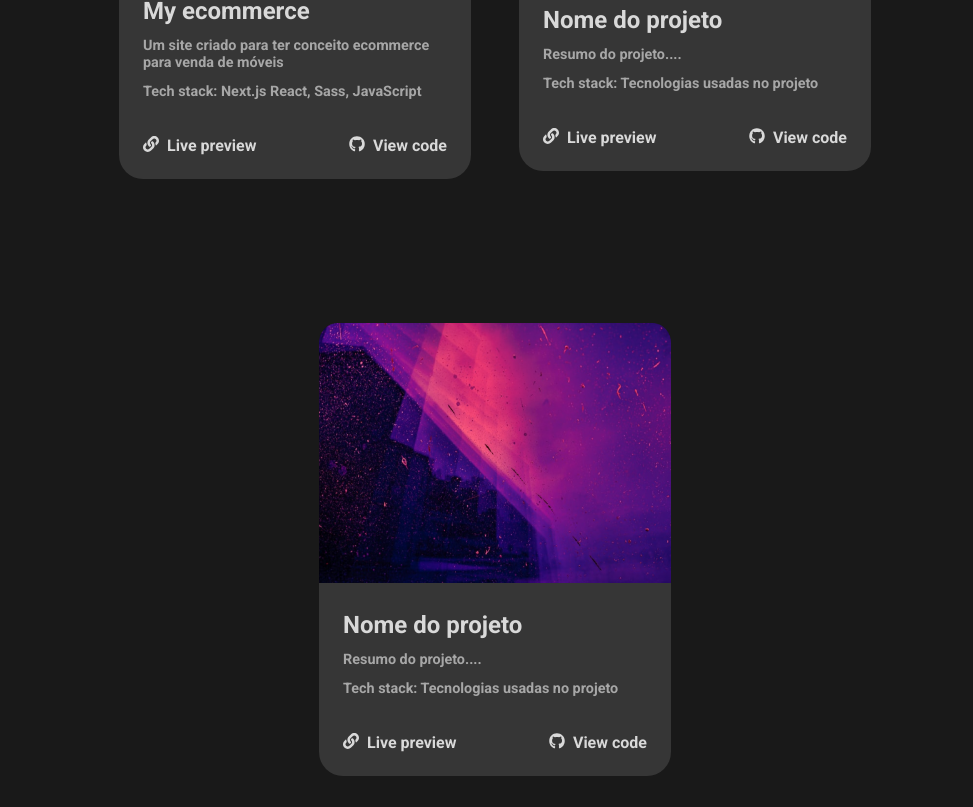
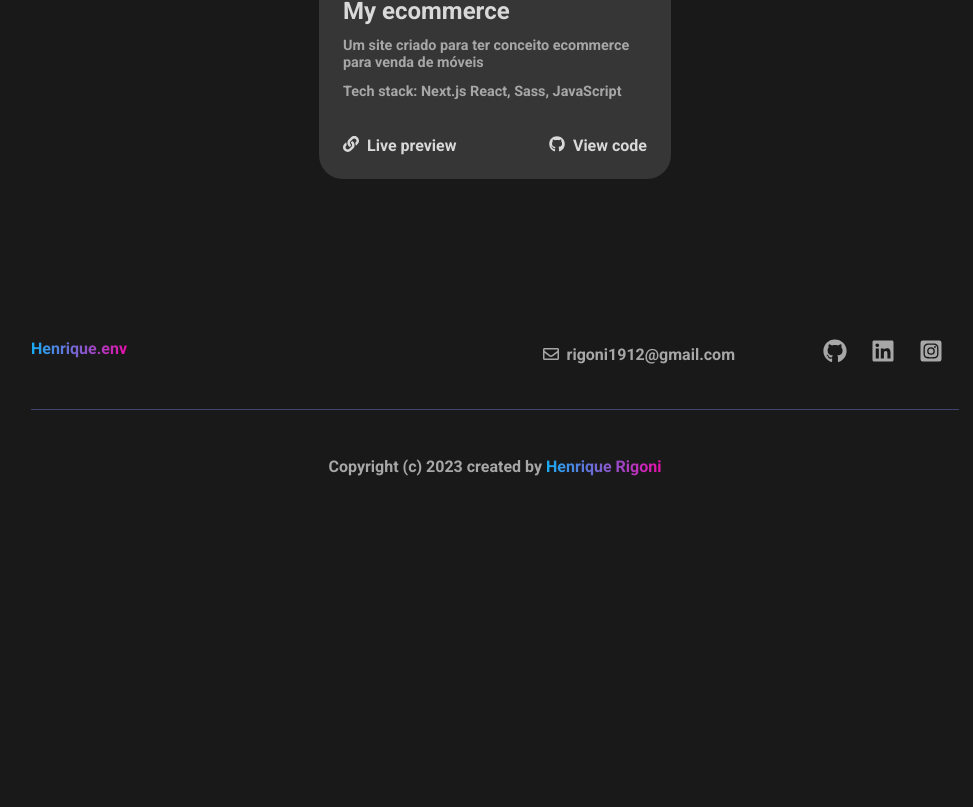
Before and after one commit to henriquestg/portifolio, a Next.js app: page / in a window 1280 px wide. Shown: the part 3173-3980 px from the top of the page, without its empty margins (145-1118 px from the left). After the commit the page ends 3681 px from the top, so only its background shows below. Built offline with nearby package versions, Linux system fonts and the light colour scheme.

Commit message:
projects

```diff
--- a/src/components/Projects/index.js
+++ b/src/components/Projects/index.js
@@ -32,45 +32,6 @@ export function Projects () {
         </div>
     </div>
     </div>
-
-    <div className="projects-preview">
-        <Image id="project-photo" src={ProjectPhoto} alt="foto projeto" />
-        <div className="projects">
-        <h2>Nome do projeto</h2>
-        <p>Resumo do projeto....</p>
-        <p>Tech stack: Tecnologias usadas no projeto</p>
-        <div className="teck-links">
-        <div className="link">
-        <FaLink />
-          <a href="#" target="_blank">Live preview</a>
-        </div>
-        <div className="link">
-        <FaGithub />
-        <a href="#" target="_blank">View code</a>
-        </div>
-        </div>
-    </div>
-    </div>
-
-    <div className="projects-preview">
-        <Image id="project-photo" src={ProjectPhoto} alt="foto projeto" />
-        <div className="projects">
-        <h2>Nome do projeto</h2>
-        <p>Resumo do projeto....</p>
-        <p>Tech stack: Tecnologias usadas no projeto</p>
-        <div className="teck-links">
-        <div className="link">
-        <FaLink />
-          <a href="#" target="_blank">Live preview</a>
-        </div>
-        <div className="link">
-        <FaGithub />
-        <a href="#" target="_blank">View code</a>
-        </div>
-        </div>
-    </div>
-    </div>
-
     </div>
     </section>
   )
```
